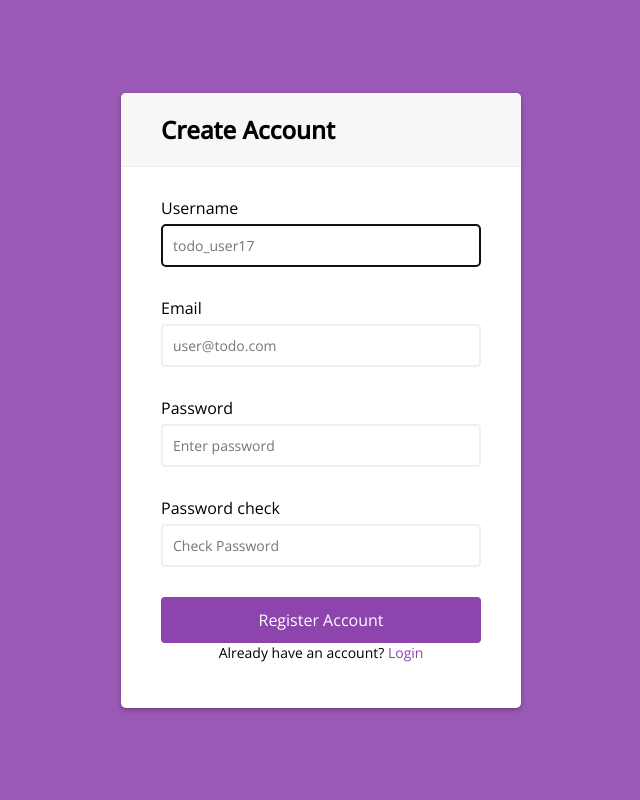
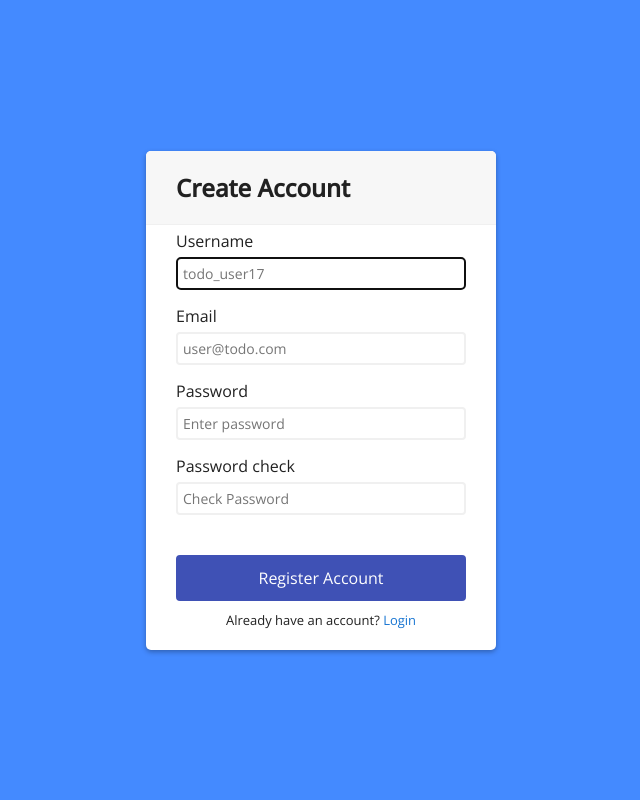
Before and after one commit to ymezencev/todo, a Django app: page /register/ in a window 1280 px wide. Shown: the whole page, without its empty margins (319-959 px from the left). Run offline with Django 3.2, Linux system fonts and the light colour scheme; some web fonts are replaced.

Commit message:
registration form completed. display error messages, javascript handle server messages

```diff
--- a/src/todo/static/user_auth.css
+++ b/src/todo/static/user_auth.css
@@ -8,7 +8,8 @@
 
 body {
     font-family: 'Open Sans', sans-serif;
-    background-color: #9b59b6;
+    background-color: #448AFF;
+    color: #212121;
     display: flex;
     align-items: center;
     justify-content: center;
@@ -22,14 +23,14 @@ body {
     border-radius: 5px;
     overflow: hidden;
     box-shadow:0 2px 5px rgba(0, 0, 0, 0.3);
-    width: 400px;
+    width: 350px;
     max-width: 100%;
 }
 
 .header {
     background-color: #f7f7f7;
     border-bottom: 1px solid #f0f0f0;
-    padding: 20px 40px;
+    padding: 20px 30px;
 }
 
 .header h2 {
@@ -37,12 +38,12 @@ body {
 }
 
 .form {
-    padding: 30px 40px;
+    padding: 5px 30px;
 }
 
 .form-control {
-    margin-bottom: 10px;
-    padding-bottom: 20px;
+    margin-bottom: 0;
+    padding-bottom: 15px;
     position:relative;
 }
 
@@ -57,7 +58,7 @@ body {
     display: block;
     font-family: inherit;
     font-size: 14px;
-    padding: 10px;
+    padding: 5px;
     width: 100%;
 }
 
@@ -72,8 +73,8 @@ body {
 .form-control i {
     visibility: hidden;
     position: absolute;
-    top: 36px;
-    right: 10px;
+    top: 32px;
+    right: 8px;
 }
 
 .form-control.success i.done {
@@ -89,48 +90,39 @@ body {
 .form-control small {
     visibility: hidden;
     position: absolute;
-    bottom: 0;
+    top: 60px;
     left: 0;
 }
 
 .form-control.error small {
     color: #e73c3c;
     visibility: visible;
+    font-size: 12px;
 }
 
 .form-text {
     font-family: inherit;
-    font-size: 14px;
+    font-size: 13px;
     width: 100%;
+    margin-top: 10px;
     display: inline-block;
     text-align: center;
 }
 
 .form-text a {
-    color: #8e44ad;
+    color: #1976D2;
     text-decoration: none;
 }
 
 .form button {
-    background-color: #8e44ad;
-    border: 2px solid #8e44ad;
+    background-color: #3F51B5;
+    border: 2px solid #3F51B5;
     border-radius: 4px;
     color: #fff;
     display: block;
     font-family: inherit;
     font-size: 16px;
+    margin-top: 25px;
     padding: 10px;
     width: 100%;
 }
-
-.form .login_btn {
-    background-color: #8e44ad;
-    border: 2px solid #8e44ad;
-    border-radius: 4px;
-    color: #fff;
-    display: block;
-    font-family: inherit;
-    font-size: 16px;
-    padding: 10px;
-    width: 100%;
-}
```
Also changed, not shown: src/templates/todo/register.html (+33 -16 lines).
